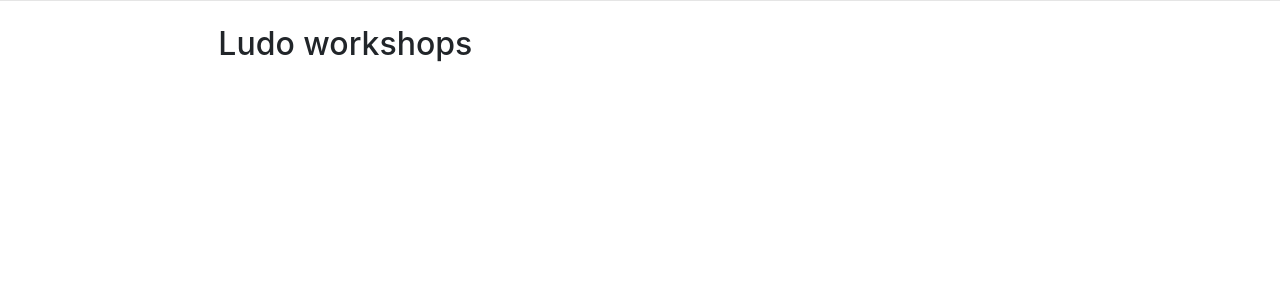
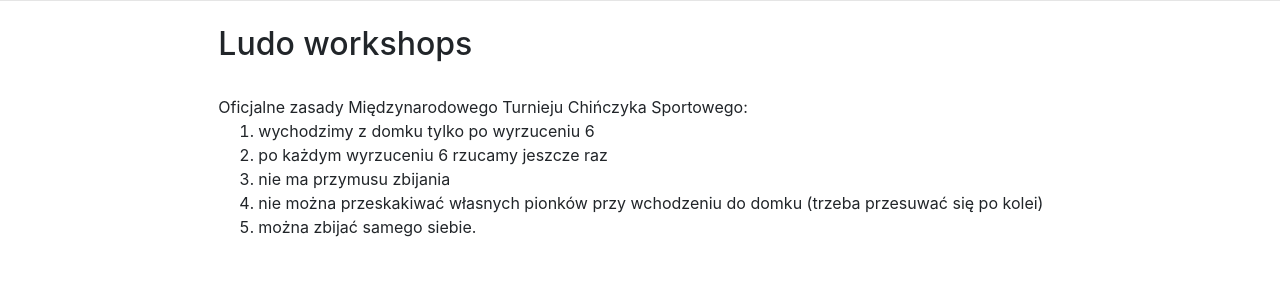
Before and after one commit to Cheetar/ludo-AI, a Django app: page / in a window 1280 px wide. Shown: the part 54-354 px from the top of the page. Run offline with Django 3.2, Linux system fonts and the light colour scheme; some libraries are stand-ins or nearby versions.

Commit message:
website: ludo rules

```diff
--- a/site/ludo/main/templates/main/home.html
+++ b/site/ludo/main/templates/main/home.html
@@ -3,5 +3,13 @@
 {% block content %}
 
 <h2>Ludo workshops</h2>
-
+<br>
+Oficjalne zasady Międzynarodowego Turnieju Chińczyka Sportowego:
+<ol>
+<li>wychodzimy z domku tylko po wyrzuceniu 6</li>
+<li>po każdym wyrzuceniu 6 rzucamy jeszcze raz</li>
+<li>nie ma przymusu zbijania</li>
+<li>nie można przeskakiwać własnych pionków przy wchodzeniu do domku (trzeba przesuwać się po kolei)</li>
+<li>można zbijać samego siebie.</li>
+</ol>
 {% endblock %}
```
